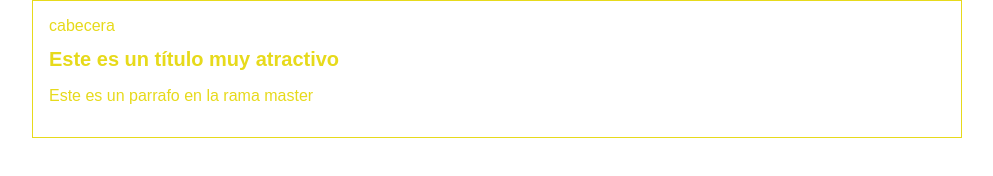
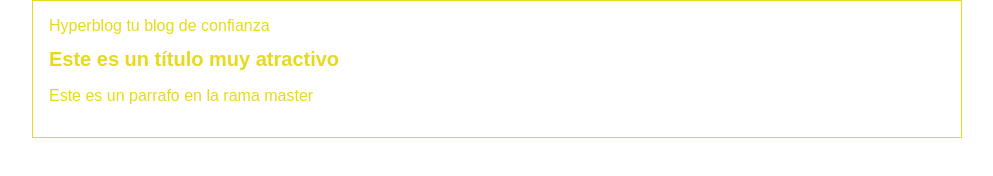
Before and after one commit to Edikmar98/HyperBlog, a plain HTML site: page index.html in a window 1280 px wide. Shown: the whole page, without its empty margins (143-1136 px from the left). Drawn offline with Linux system fonts and the light colour scheme.

Commit message:
commit2 master

```diff
--- a/index.html
+++ b/index.html
@@ -10,7 +10,7 @@
 <body>
     <div id="container">
         <div id="cabecera">
-            cabecera
+            Hyperblog <span id="tagline"> tu blog de confianza</span>
         </div>
         <div id="post">
           <h1>Este es un título muy atractivo</h1>
@@ -20,4 +20,4 @@
 </body>
 </html>
 
-<!-- master -->
+<!-- master1 -->
--- a/style.css
+++ b/style.css
@@ -20,4 +20,4 @@
 }
 
 
-/* master */
+/* master2 */
```
